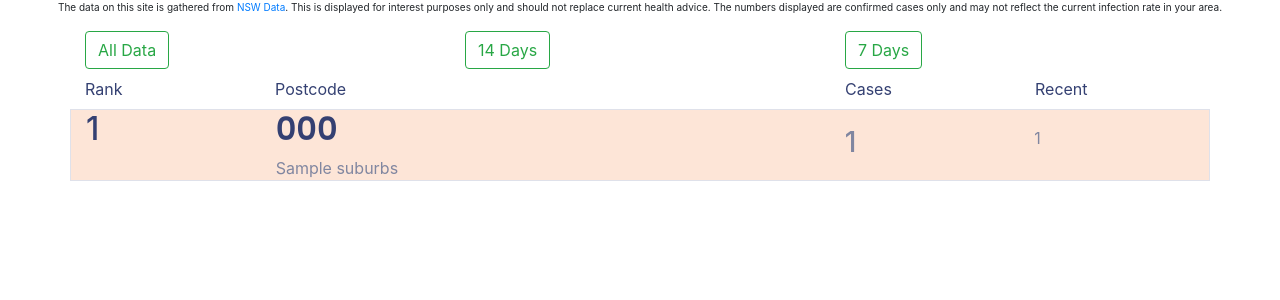
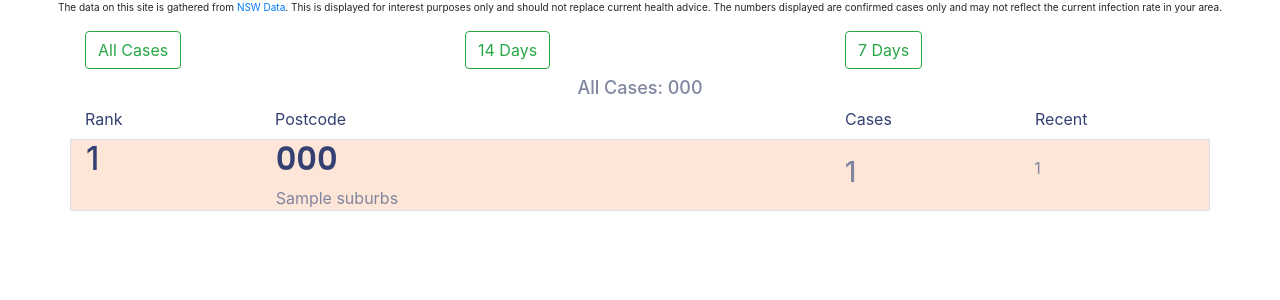
Before and after one commit to pwilson802/covid19nsw, a Flask app: template templates/index.html in a window 1280 px wide. Shown: the part 56-356 px from the top of the page. Run offline with Flask 2, Linux system fonts and the light colour scheme; the template is opened without the code that fills it: most values are stand-ins (such as "Sample title", 1, 10 or a date in 2020); parts of the project's set-up code (start-up, migrations or seed data) failed here and were passed over; some libraries are stand-ins or nearby versions.

Commit message:
added total count to the top of the page

```diff
--- a/app.py
+++ b/app.py
@@ -23,6 +23,7 @@ fourteen_file_yesterday = os.path.join(data_folder, f"fourteen-{file_yesterday_n
 suburb_to_postcode_file = os.path.join(data_folder, "suburb_to_postcode.json")
 all_postcode_suburb_file = os.path.join(data_folder, "all_postcode_suburb.json")
 last_update_file = os.path.join(data_folder, "last_update_time")
+case_count_file = os.path.join(data_folder, "case_count.json")
 
 # get the last update time for display on th website postcode page
 with open(last_update_file) as f:
@@ -69,6 +70,9 @@ with open(suburb_to_postcode_file) as json_file:
 with open(all_postcode_suburb_file) as json_file:
     all_postcode_suburb_list = json.loads(json_file.read())
 
+with open(case_count_file) as json_file:
+    case_count = json.loads(json_file.read())
+
 validation_list = [x.lower() for x in all_postcode_suburb_list]
 all_postcode_suburb_list = set(all_postcode_suburb_list)
 
@@ -88,6 +92,7 @@ def index():
                 data=seven_day_data_shown,
                 days_set="seven",
                 validation_set=all_postcode_suburb_list,
+                case_numbers = case_count['seven'],
             )
         if days == "fourteen":
             return render_template(
@@ -95,12 +100,14 @@ def index():
                 data=fourteen_day_data_shown,
                 days_set="fourteen",
                 validation_set=all_postcode_suburb_list,
+                case_numbers = case_count['fourteen'],
             )
     return render_template(
         "index.html",
         data=data_shown,
         days_set="all",
         validation_set=all_postcode_suburb_list,
+        case_numbers = case_count['all'],
     )
 
 
@@ -188,7 +195,6 @@ def postcode():
             )
     else:
         print(request.args["location"])
-        # try:
         postcode = request.args["location"]
         if not postcode.startswith("2"):
             postcode = suburb_to_postcode_dict[postcode.lower()]
--- a/static/css/main.css
+++ b/static/css/main.css
@@ -93,3 +93,8 @@
     font-size: small;
     text-align: center;
 }
+
+.all-count {
+    color: #8086a0;
+    font-size: large;
+}
--- a/templates/index.html
+++ b/templates/index.html
@@ -6,9 +6,9 @@
         <div class="col-4 button-all">
             <form action="/" method = "POST" class="form-inline">
                 {% if days_set == 'all' %}
-                    <button class="btn btn-outline-success my-2 my-sm-0 active" type="submit" name="days" value="all">All Data</button>
+                    <button class="btn btn-outline-success my-2 my-sm-0 active" type="submit" name="days" value="all">All Cases</button>
                 {% else %}
-                    <button class="btn btn-outline-success my-2 my-sm-0" type="submit" name="days" value="all">All Data</button>
+                    <button class="btn btn-outline-success my-2 my-sm-0" type="submit" name="days" value="all">All Cases</button>
                 {% endif %}
             </form>
         </div>
@@ -33,6 +33,17 @@
     </div>
     </div>
     <div class="container">
+        <div>
+            <h4 class="text-center all-count">
+            {% if days_set == 'seven' %}
+                Last 7 days: {{ case_numbers }}
+            {% elif days_set == 'fourteen' %}
+                Last 14 days: {{ case_numbers }}
+            {% else %}
+                All Cases: {{ case_numbers }}
+            {% endif %}
+            </h4>
+        </div>
         <div class="row headers mb-2">
             <div class="col-2">
             Rank
--- a/templates/postcode.html
+++ b/templates/postcode.html
@@ -64,9 +64,9 @@
         <div class="col-4 button-all">
             <form action="postcode" method = "POST" class="form-inline">
                 {% if days_set == 'all' %}
-                    <button class="btn btn-outline-success my-2 my-sm-0 active" type="submit" name="days" value="recall-{{ postcode }}-all">All Data</button>
+                    <button class="btn btn-outline-success my-2 my-sm-0 active" type="submit" name="days" value="recall-{{ postcode }}-all">All Cases</button>
                 {% else %}
-                    <button class="btn btn-outline-success my-2 my-sm-0" type="submit" name="days" value="recall-{{ postcode }}-all">All Data</button>
+                    <button class="btn btn-outline-success my-2 my-sm-0" type="submit" name="days" value="recall-{{ postcode }}-all">All Cases</button>
                 {% endif %}
             </form>
         </div>
```
Also changed, not shown: data_import.py (+11 -1 lines), templates/postcode_landing.html (added, +12 -0 lines).
